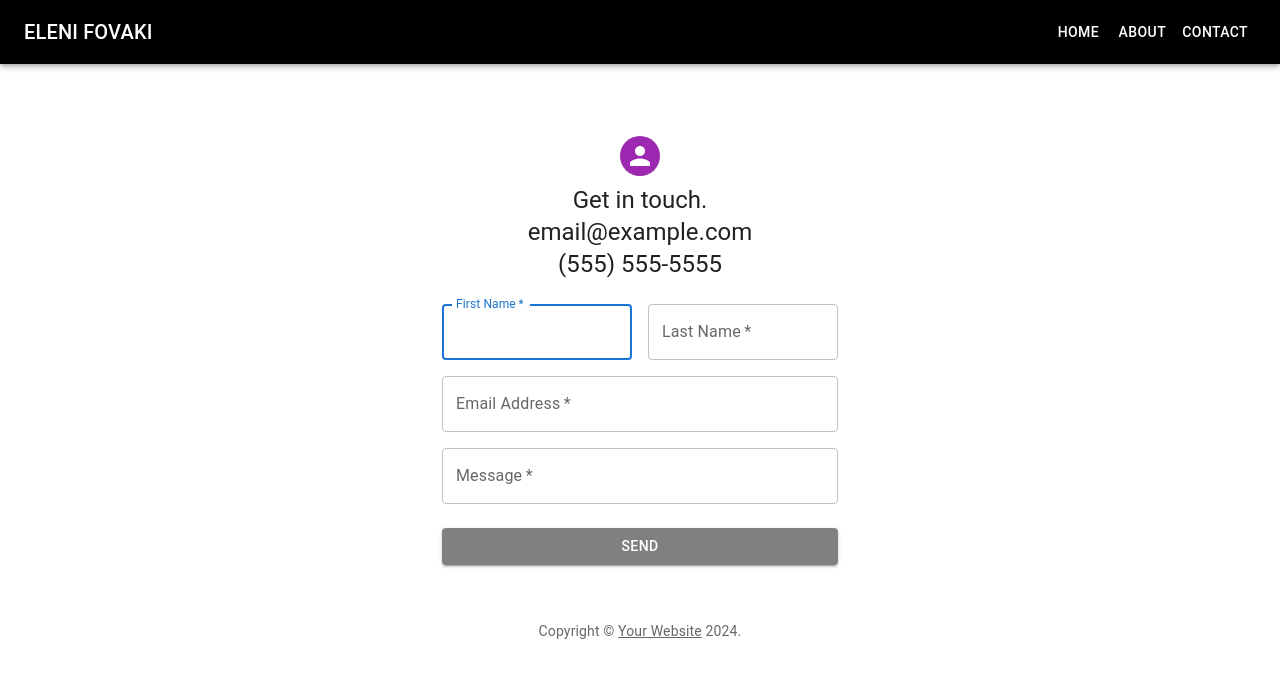
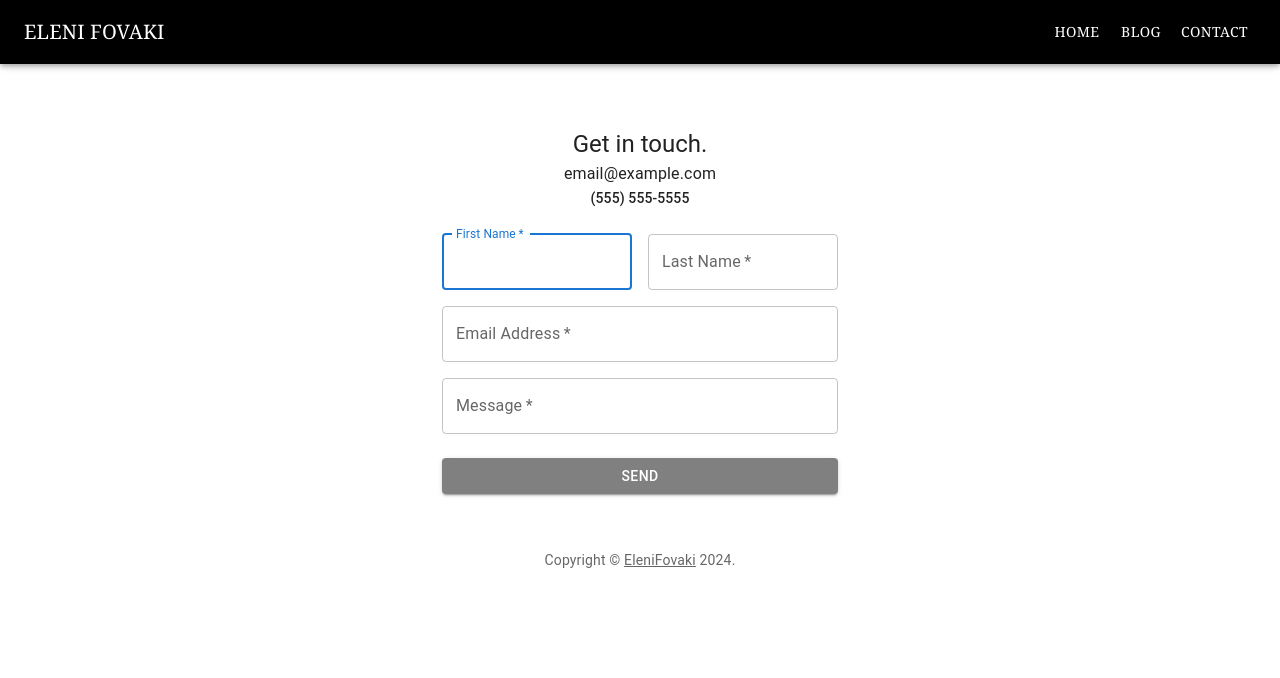
Before and after one commit to EleniFovaki/website-portfolio, a React (Create React App) app: page /contact in a window 1280 px wide. Shown: the top 678 px of the page. Built offline with nearby package versions, Linux system fonts and the light colour scheme.

Commit message:
navbar refinements
change of font style in the navbar and addition of Blog button

```diff
--- a/src/Contact.js
+++ b/src/Contact.js
@@ -16,7 +16,7 @@ function Copyright(props) {
     <Typography variant="body2" color="text.secondary" align="center" {...props}>
       {'Copyright © '}
       <Link color="inherit" href="https://mui.com/">
-        Your Website
+        EleniFovaki
       </Link>{' '}
       {new Date().getFullYear()}
       {'.'}
@@ -41,16 +41,14 @@ function Contact() {
             alignItems: 'center',
           }}
         >
-          <Avatar sx={{ m: 1, bgcolor: 'secondary.main' }}>
-            {/* <LockOutlinedIcon /> */}
-          </Avatar>
+
           <Typography component="h1" variant="h5">
             Get in touch.
           </Typography>
-          <Typography component="h2" variant="h5">
+          <Typography component="h2" variant="subtitle1">
             email@example.com
           </Typography>
-          <Typography component="h3" variant="h5">
+          <Typography component="h3" variant="subtitle2">
             (555) 555-5555
           </Typography>
           <Box component="form" noValidate  sx={{ mt: 3 }}>
--- a/src/components/Navbar.js
+++ b/src/components/Navbar.js
@@ -17,7 +17,7 @@ import Button from '@mui/material/Button';
 import { Link } from 'react-router-dom'; // Import Link from React Router
 
 const drawerWidth = 240;
-const navItems = ['Home', 'About', 'Contact'];
+const navItems = ['Home', 'Blog', 'Contact'];
 
 function DrawerAppBar(props) {
   const { window } = props;
@@ -64,19 +64,23 @@ function DrawerAppBar(props) {
           <Typography
             variant="h6"
             component="div"
-            sx={{ flexGrow: 1, display: { xs: 'none', sm: 'block' } }}
+            sx={{ flexGrow: 1, display: { xs: 'none', sm: 'block' }, fontFamily:"Georgia, serif" }}
           >
             ELENI FOVAKI
           </Typography>
-          <Box sx={{ display: { xs: 'none', sm: 'block' } }}>
+          <Box sx={{ display: { xs: 'none', sm: 'block' }, fontFamily: 'Georgia, serif' }}>
             {navItems.map((item) => (
               <Button key={item} sx={{ color: '#fff' }}>
                 {item === 'Home' ? (
-                  <Link to="/" style={{ textDecoration: 'none', color: '#FFFFFF' }}>
+                  <Link to="/" style={{ textDecoration: 'none', color: '#FFFFFF', fontFamily: 'Georgia, serif' }}>
+                    {item}
+                  </Link>
+                  ) : item === 'Blog' ? (
+                  <Link to="/blog" style={{ textDecoration: 'none', color: '#FFFFFF', fontFamily:"Georgia, serif" }}>
                     {item}
                   </Link>
                 ) : item === 'Contact' ? (
-                  <Link to="/contact" style={{ textDecoration: 'none', color: '#FFFFFF' }}>
+                  <Link to="/contact" style={{ textDecoration: 'none', color: '#FFFFFF', fontFamily:"Georgia, serif" }}>
                     {item}
                   </Link>
                 ) : (
--- a/src/css/App.css
+++ b/src/css/App.css
@@ -3,8 +3,6 @@
   color: white;
   padding: 20px;
 }
-
-
 
 .content {
   text-align: center;
--- a/src/css/index.css
+++ b/src/css/index.css
@@ -5,6 +5,7 @@ body {
     sans-serif;
   -webkit-font-smoothing: antialiased;
   -moz-osx-font-smoothing: grayscale;
+  background-color: black;
 }
 
 code {
```
Also changed, not shown: src/css/Contact.css (line endings or trailing spaces).
